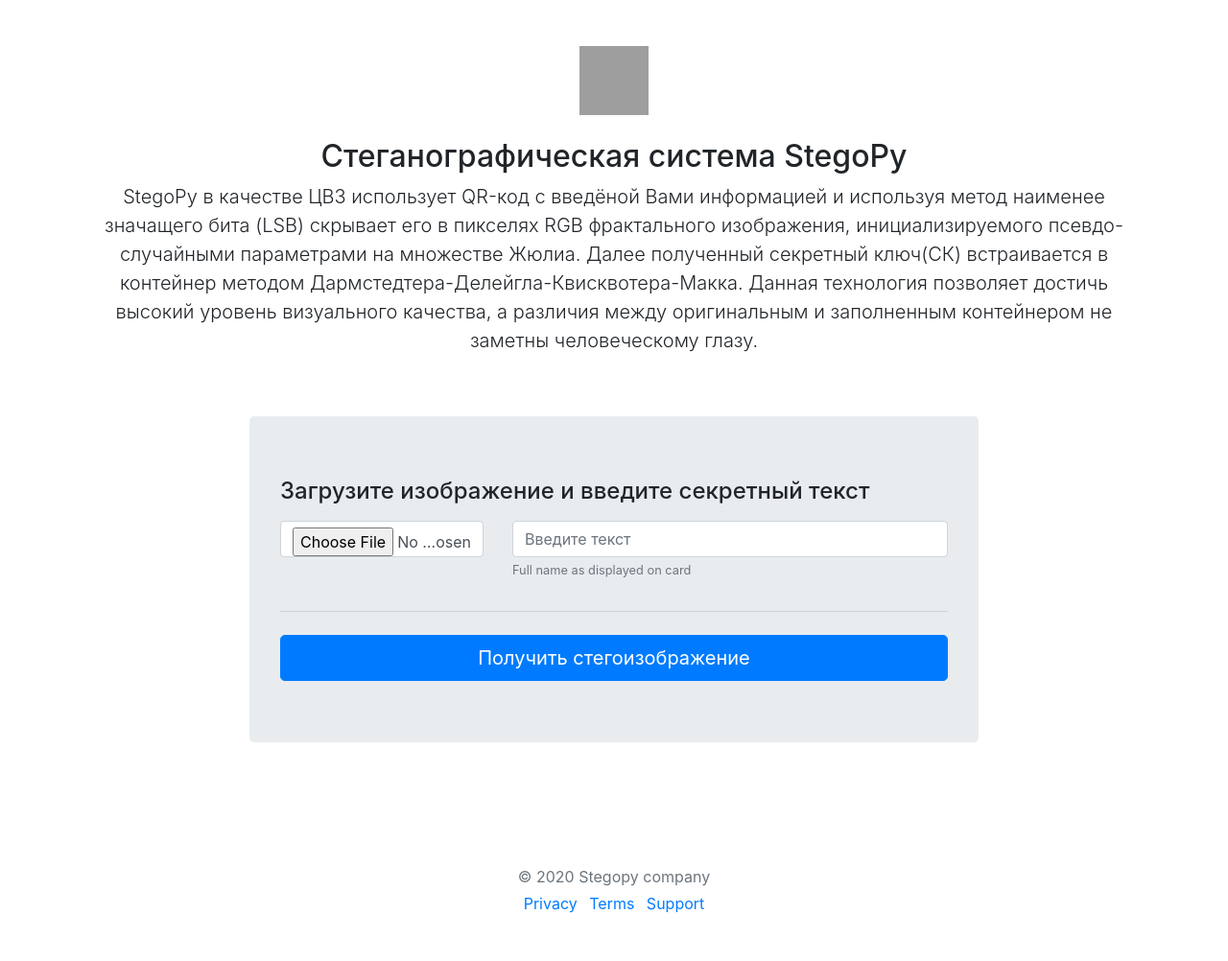
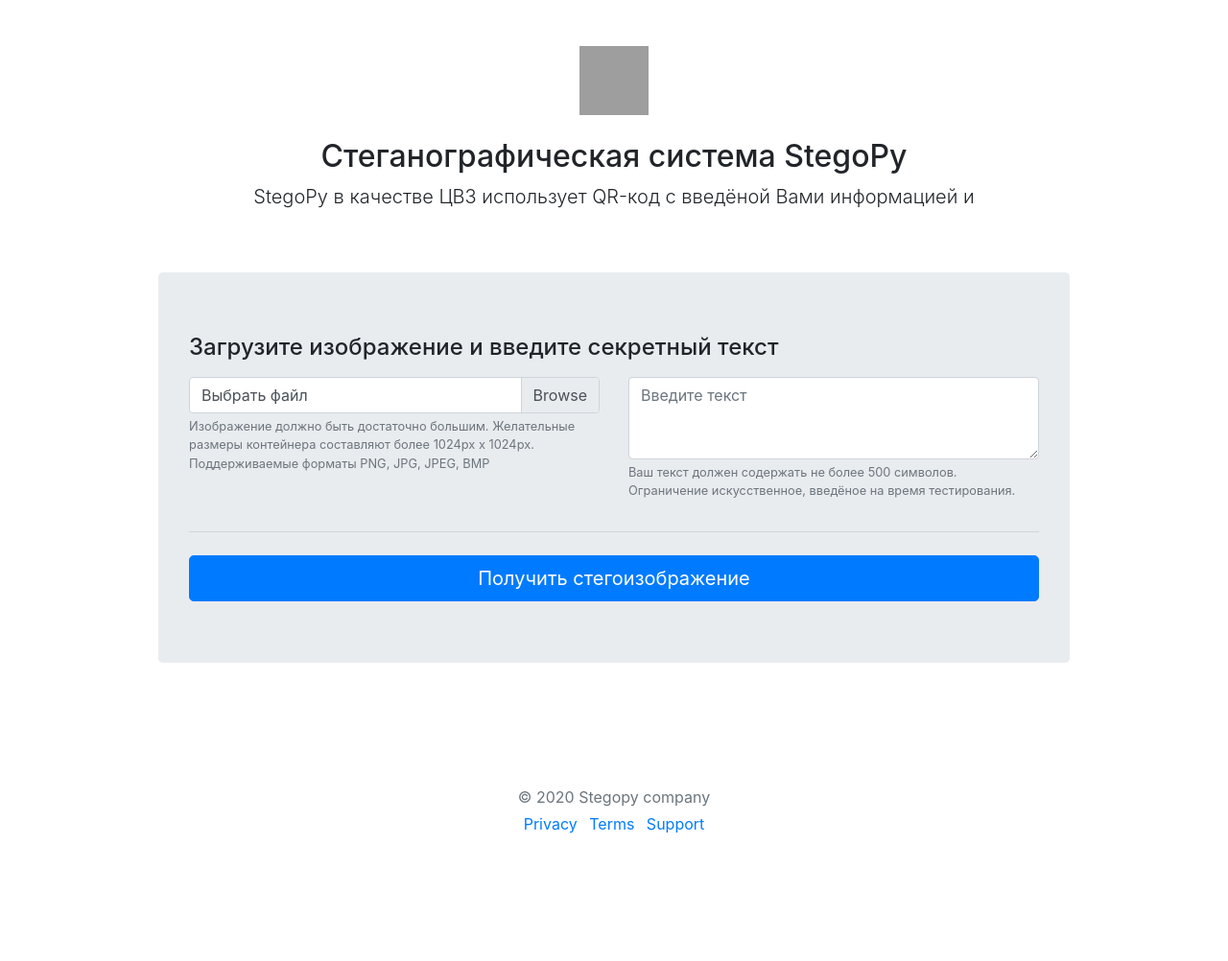
Before and after one commit to 1v1expert/stegopy, a Django app: page / in a window 1280 px wide. Shown: the whole page at 96% size. After the commit the page ends 869 px from the top, so only its background shows below. Run offline with Django 3.2, Linux system fonts and the light colour scheme; some libraries are stand-ins or nearby versions; grey boxes are pictures that could not be loaded.

Commit message:
rewrtie template and fix algorithm

```diff
--- a/app/forms.py
+++ b/app/forms.py
@@ -4,8 +4,11 @@ from app.models import Steganographic
 
 
 class UploadDataForm(ModelForm):
-    original_image = forms.ImageField(widget=forms.ClearableFileInput(attrs={"class": "form-control"}))
-    text = forms.CharField(widget=forms.TextInput(attrs={"class": "form-control", "placeholder": "Введите текст"}))
+    original_image = forms.ImageField(widget=forms.ClearableFileInput(attrs={"class": "custom-file-input"}))
+    text = forms.CharField(widget=forms.Textarea(attrs={"class": "form-control",
+                                                        "placeholder": "Введите текст",
+                                                        "rows": 3,
+                                                        "accept": "image/png, image/jpeg, image/bmp, image/jpg"}))
         # widget=forms.TextInput(attrs={'autofocus': True, 'class': 'form-control', 'placeholder': "Введите код подтверждения"}))
 
     class Meta:
--- a/app/templates/base.html
+++ b/app/templates/base.html
@@ -43,5 +43,8 @@
 <script src="https://stackpath.bootstrapcdn.com/bootstrap/4.4.1/js/bootstrap.min.js"
         integrity="sha384-wfSDF2E50Y2D1uUdj0O3uMBJnjuUD4Ih7YwaYd1iqfktj0Uod8GCExl3Og8ifwB6"
         crossorigin="anonymous"></script>
+
+{% block extra_js %}
+{% endblock extra_js %}
 </body>
 </html>
--- a/app/templates/index.html
+++ b/app/templates/index.html
@@ -4,23 +4,37 @@
 
 <div class="row justify-content-center">
 
-    <div class="col-md-8 align-self-center jumbotron">
+    <div class="col-md-10 align-self-center jumbotron">
         <h4 class="mb-3">Загрузите изображение и введите секретный текст</h4>
-        <form class="needs-validation" novalidate="" method="post" enctype="multipart/form-data">
+        <h5 style="text-align: center; color: #dc3545">{{ error }}</h5>
+        <form class="needs-validation" id="stegano_form" method="post" enctype="multipart/form-data">
             <div class="row">
 
                 {% csrf_token %}
 
-                <div class="col-md-4 mb-3">
-                    {{ form.original_image }}
+                <div class="col-md-6 mb-3">
+                    <div class="custom-file">
+                        {{ form.original_image }}
+                        <!--<input type="file" class="" id="customFile">-->
+                        <label class="custom-file-label" for="id_original_image">Выбрать файл</label>
+                        <small id="imageHelpBlock" class="form-text text-muted">
+                            Изображение должно быть достаточно большим. Желательные размеры контейнера составляют
+                            более 1024px x 1024px. Поддерживаемые форматы PNG, JPG, JPEG, BMP
+                        </small>
+                    </div>
+
                 </div>
 
-                <div class="col-md-8 mb-3">
+                <div class="col-md-6 mb-3">
                     {{ form.text }}
-                    <small class="text-muted">Full name as displayed on card</small>
-                    <div class="invalid-feedback">
-                        Name on card is required
-                    </div>
+                    <!--<small class="text-muted">Full name as displayed on card</small>-->
+                    <small id="textHelpBlock" class="form-text text-muted">
+                        Ваш текст должен содержать не более 500 символов.
+                        Ограничение искусственное, введёное на время тестирования.
+                    </small>
+                    <!--<div class="invalid-feedback">-->
+                    <!--Name on card is required-->
+                    <!--</div>-->
                 </div>
             </div>
 
@@ -32,3 +46,16 @@
 </div>
 
 {% endblock content %}
+
+{% block extra_js %}
+<script>
+    $('#id_original_image').change(function () {
+        if ($(this).val() !== '') {
+            $(this).next().text('Выбран файл: ' + $(this)[0].files[0].name);
+        }
+        else {
+            $(this).next().text('Выбрать файл');
+        }
+    });
+</script>
+{% endblock extra_js %}
--- a/app/templates/result.html
+++ b/app/templates/result.html
@@ -70,7 +70,7 @@
                     </div>
                 </div>
             </div>
-            <div class="col-md-3">
+            <div class="col-md-12">
                 <div class="card mb-4 shadow-sm">
                     <img src="{{ steganographic.stego_image.url }}" width="100%" height="100%">
                     <div class="card-body">
--- a/app/utils/qrcode.py
+++ b/app/utils/qrcode.py
@@ -11,7 +11,7 @@ class Qrcode(object):
         self.filename = 'images/watermark/watermark_{}.bmp'.format(pk if pk is not None else time.time())
 
     def generate(self, data):
-        img = qrcode.make(data=data, box_size=2)
+        img = qrcode.make(data=data, box_size=5)
 
         img.save(settings.MEDIA_ROOT + '/' + self.filename)
 
--- a/app/views.py
+++ b/app/views.py
@@ -2,6 +2,14 @@ from django.shortcuts import render, redirect
 from app.forms import UploadDataForm
 from app.models import Steganographic
 from app.utils.embed import Container
+
+header_text = 'StegoPy в качестве ЦВЗ использует QR-код с введёной Вами информацией и '
+'используя метод наименее значащего бита (LSB) скрывает его в пикселях RGB '
+'фрактального изображения, инициализируемого псевдо-случайными параметрами на '
+'множестве Жюлиа. Далее полученный секретный ключ(СК) встраивается в контейнер методом'
+' Дармстедтера-Делейгла-Квисквотера-Макка. Данная технология позволяет достичь высокий '
+'уровень визуального качества, а различия между оригинальным и заполненным '
+'контейнером не заметны человеческому глазу.'
 
 
 def index_view(request):
@@ -9,19 +17,21 @@ def index_view(request):
         form = UploadDataForm(request.POST, request.FILES)
         if form.is_valid():
             form.save()
-            Container(instance=form.instance).build()
+            try:
+                Container(instance=form.instance).build()
+            except Exception as e:
+                return render(request, 'index.html',
+                              {'form': form,
+                               'header_text': header_text,
+                               'error': 'Произошла ошибка при формировании стегоконтейнера, обратитесь в поддержку'
+                               }
+                              )
             return redirect('app:encrypt', form.instance.pk)
     else:
         form = UploadDataForm()
     return render(request, 'index.html',
                   {'form': form,
-                   'header_text': 'StegoPy в качестве ЦВЗ использует QR-код с введёной Вами информацией и '
-                                  'используя метод наименее значащего бита (LSB) скрывает его в пикселях RGB '
-                                  'фрактального изображения, инициализируемого псевдо-случайными параметрами на '
-                                  'множестве Жюлиа. Далее полученный секретный ключ(СК) встраивается в контейнер методом'
-                                  ' Дармстедтера-Делейгла-Квисквотера-Макка. Данная технология позволяет достичь высокий '
-                                  'уровень визуального качества, а различия между оригинальным и заполненным '
-                                  'контейнером не заметны человеческому глазу.'}
+                   'header_text': header_text}
                   )
 
 
```
